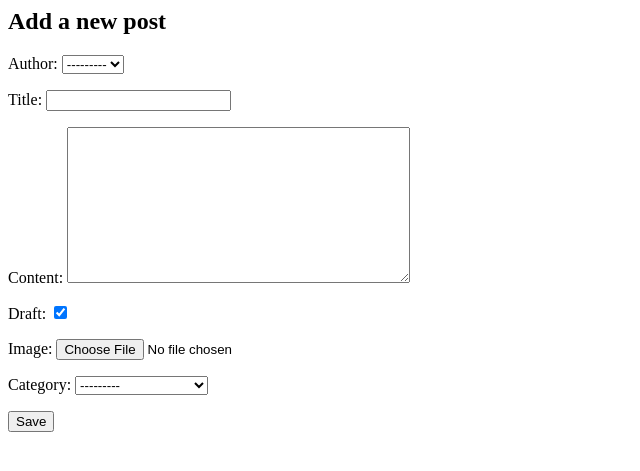
After one commit to Mohamed-Taha-Essa/DjBlog, a Django app: page /add_post/ in a window 1280 px wide. The commit adds this page. Shown: the top 471 px of the page, without its empty margins (0-640 px from the left). Run offline with Django 4.2, Linux system fonts and the light colour scheme; data comes from the database, SQL or seed files in the repository; both versions use the stored data as it was after the commit; parts of the project's set-up code (start-up, migrations or seed data) failed here and were passed over.

Commit message:
add crud

```diff
--- /dev/null
+++ b/posts/forms.py
@@ -0,0 +1,8 @@
+# posts/forms.py
+from django import forms
+from .models import Post
+
+class PostForm(forms.ModelForm):
+    class Meta:
+        model = Post
+        fields ='__all__'
--- a/posts/models.py
+++ b/posts/models.py
@@ -25,7 +25,7 @@ class Post(models.Model):
     content=models.TextField(max_length=20000)
     draft =models.BooleanField(default=True)
 
-    public_date_time = models.DateTimeField()
+    public_date_time = models.DateTimeField( auto_now=True)
     image = models.ImageField(upload_to='post')
     tags = TaggableManager()
 
--- /dev/null
+++ b/posts/templates/posts/add_post.html
@@ -0,0 +1,7 @@
+<!-- blog/templates/blog/add_post.html -->
+<h2>Add a new post</h2>
+<form method="post" action="{% url 'add_post' %}"enctype='multipart/form-data'>
+    {% csrf_token %}
+    {{ form.as_p }}
+    <button type="submit">Save</button>
+</form>
--- a/posts/templates/posts/post_detail.html
+++ b/posts/templates/posts/post_detail.html
@@ -6,7 +6,7 @@
     <li>{{post.author}}</li>
     <li>{{post.public_date_time}}</li>
     <li>{{post.category}}</li>
-    <li>{{post.content}}</li>
+    <li>{{post.content|safe}}</li>
 
 
 
--- a/posts/templates/posts/post_list.html
+++ b/posts/templates/posts/post_list.html
@@ -3,7 +3,7 @@
     {% for post in post_list %}
     <a href="/posts/{{post.id}}"><li style ='color: #F9627D;' >  {{post}} </li> </a>
 
-    <p style ='color: #83B692;'>  {{post.content}} </p>
+    <p style ='color: #83B692;'>  {{post.content|safe}} </p>
     <hr>
     {% endfor %}
 
--- a/posts/views.py
+++ b/posts/views.py
@@ -1,7 +1,9 @@
-from django.shortcuts import render
+from django.shortcuts import get_object_or_404, render ,redirect
 from .models import Post
+from .forms import PostForm
+
 # Create your views here.
-"""
+
 def post_list(request):
     data = Post.objects.all()
     context ={"taha":data}
@@ -15,7 +17,38 @@ def post_detail(request ,pk):
 
     context = {'post_detail' :post_data}
     return render(request ,'posts/post_detail.html' ,context)
-"""
+
+def add_post(request):
+    if request.method =='POST':
+        form =PostForm(request.POST ,request.FILES)
+        if form.is_valid():
+            form.save()
+            return redirect('post_list')
+
+    else:
+        form = PostForm()
+
+    return render(request, 'posts/add_post.html', {'form': form})
+
+
+def edit_post(request, post_id):
+    post = get_object_or_404(Post, pk=post_id)
+
+    if request.method == 'POST':
+        form = PostForm(request.POST, request.FILES, instance=post)
+        if form.is_valid():
+            form.save()
+            return redirect('post_list')  # Redirect to the blog post list view
+    else:
+        form = PostForm(instance=post)
+
+    return render(request, 'posts/edit_post.html', {'form': form, 'post': post})
+
+
+def delete_post(request, post_id):
+    post = get_object_or_404(Post, pk=post_id)
+    post.delete()
+    return redirect('post_list')
 from django.views.generic import ListView ,DetailView
 
 class PostList(ListView):
--- a/project/urls.py
+++ b/project/urls.py
@@ -19,13 +19,16 @@ from django.urls import path ,include
 from django.conf import settings
 from django.conf.urls.static import static
 # from posts.views import post_list ,post_detail
-from posts.views import PostList ,PostDetail
+from posts.views import PostList ,PostDetail ,add_post,edit_post,delete_post
 
 urlpatterns = [
     path('admin/', admin.site.urls),
     path('summernote/', include('django_summernote.urls')),
+    path('add_post/', add_post, name='add_post'),
+    path('edit_post/<int:post_id>/', edit_post, name='edit_post'),
+    path('delete_post/<int:post_id>/', delete_post, name='delete_post'),
 
-    path('posts/',PostList.as_view() ),
+    path('posts/',PostList.as_view(),name='post_list' ),
     path('posts/<int:pk>',PostDetail.as_view())
 
 ]
```
Also changed, not shown: posts/templates/posts/edit_post.html (added, +7 -0 lines), db.sqlite3, media/post/abc.jpeg (added), media/post/abc_qfOibnV.jpeg (added), media/post/download_lN8XPBD.jpeg (added), media/post/download_oK5Lyzn.jpeg (added), posts/migrations/0010_alter_post_public_date_time.py (added).
